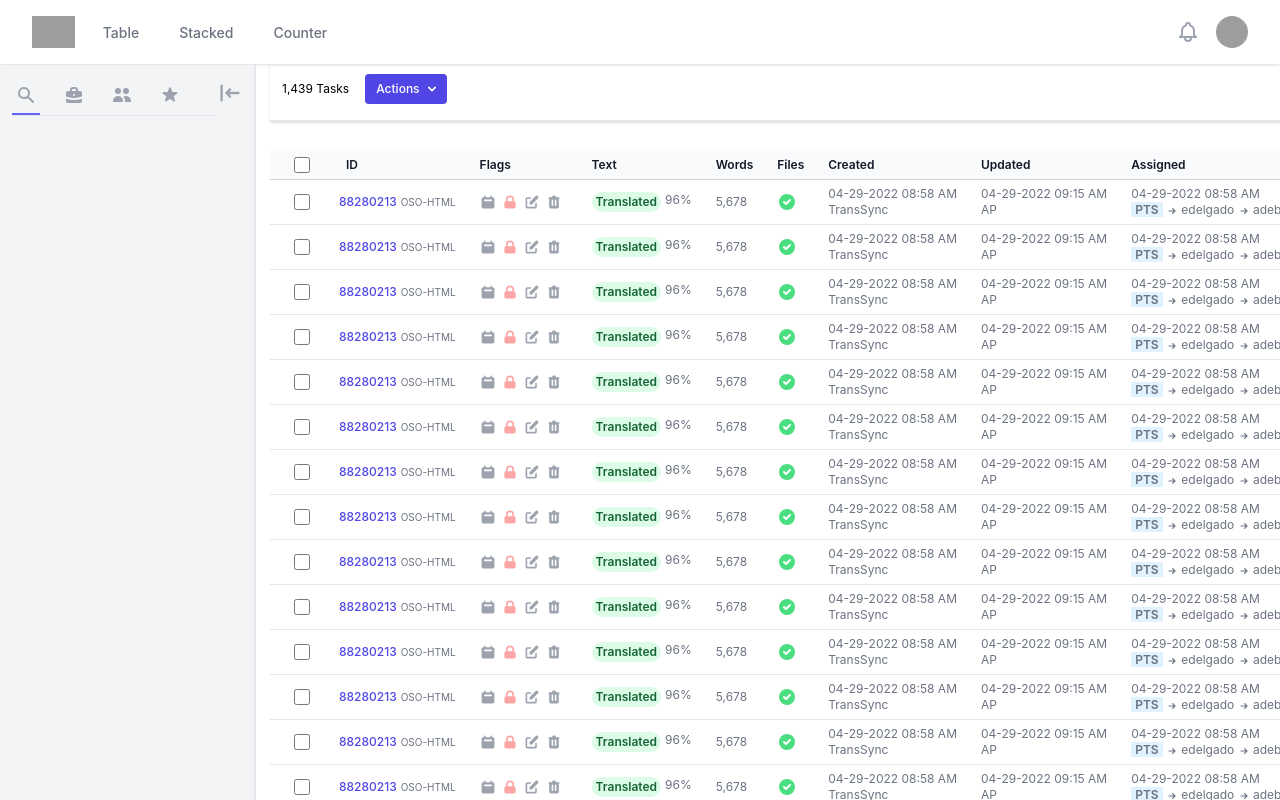
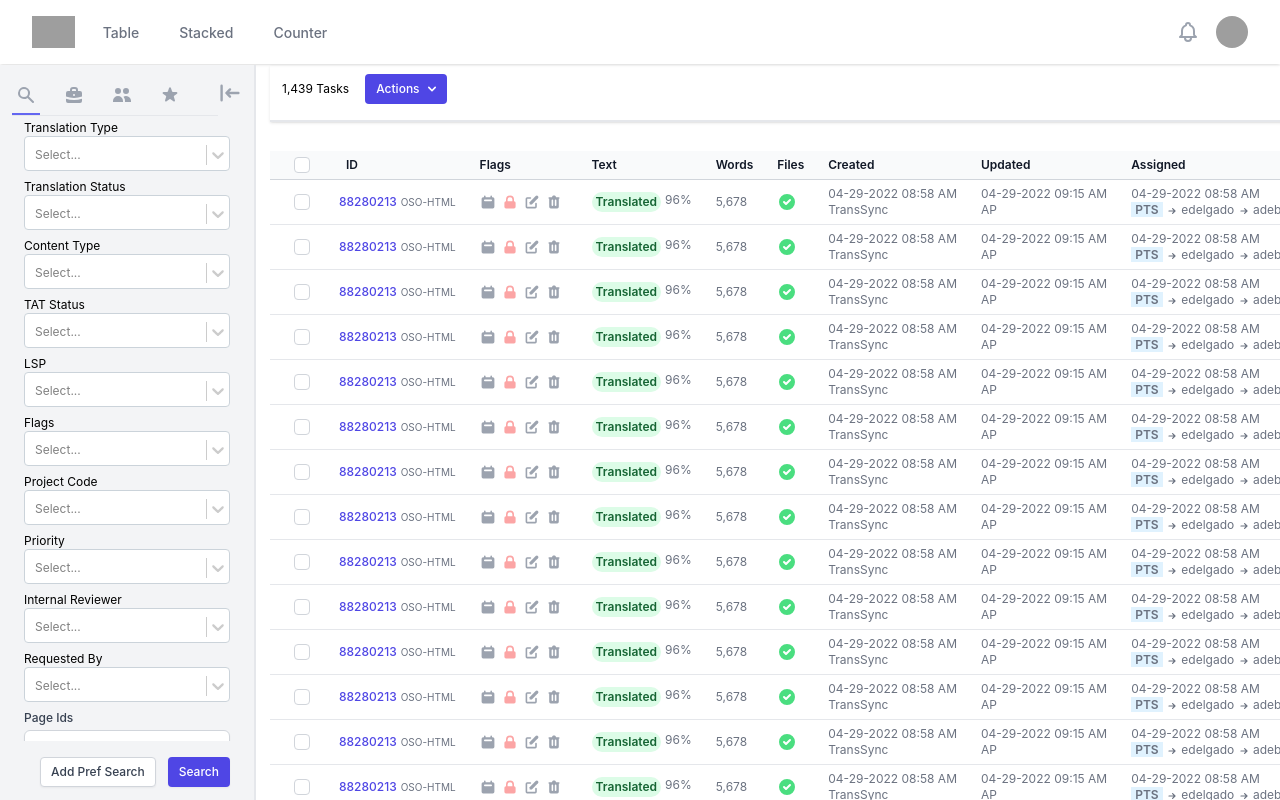
Before and after one commit to edelgado-en/page-queue, a React (Create React App) app: page /#/ in a window 1280 px wide. Both pictures are taken after a click on the icon 28 px from the left and 93 px from the top of the page. Shown: the top 800 px of the page. Built offline with nearby package versions, Linux system fonts and the light colour scheme; grey boxes are pictures that could not be loaded.

Commit message:
Added search filters, dropdowns, and calendar pickers. Added support for different view ports

```diff
--- a/package.json
+++ b/package.json
@@ -18,10 +18,12 @@
     "axios": "^0.26.1",
     "heroicons": "^1.0.5",
     "react": "^18.1.0",
+    "react-datepicker": "^4.7.0",
     "react-dom": "^18.1.0",
     "react-redux": "^8.0.1",
     "react-router-dom": "^6.3.0",
     "react-scripts": "5.0.1",
+    "react-select": "^5.3.2",
     "typescript": "^4.6.4",
     "typescript-plugin-css-modules": "^3.4.0",
     "web-vitals": "^2.1.4"
--- /dev/null
+++ b/src/contants.js
@@ -0,0 +1,36 @@
+export const STANDARD_DROPDOWN_STYLES = {
+    control: (provided) => ({
+        ...provided,
+        padding: '0px',
+        borderColor: '#cbd3da',
+        '&:hover': {
+            borderColor: '#a2a8ae'
+        },
+        minHeight: '',
+        maxHeight: '35px'
+    }),
+    placeholder: (provided) => ({
+        ...provided,
+        fontSize: '12px'
+    }),
+    dropdownIndicator: (provided) => ({
+        ...provided,
+        padding: '1px'
+    }),
+    singleValue: (provided) => ({
+        ...provided,
+        fontSize: '12px'
+    }),
+    option: (provided) => ({
+        ...provided,
+        fontSize: '12px',
+        paddingBottom: '5px',
+        paddingTop: '5px'
+      }),
+      groupHeading: (provided) => ({
+        ...provided,
+        background: '#f2f4f7',
+        paddingTop: '5px',
+        paddingBottom: '5px'
+    })
+};
--- a/src/routes/home/home.component.jsx
+++ b/src/routes/home/home.component.jsx
@@ -7,6 +7,14 @@ import { CalendarIcon, ChevronRightIcon,
 import Dropdown from '../../components/dropdown.component'
 
 import ActionBar from '../../components/action-bar.component'
+
+import Select from 'react-select';
+
+import { STANDARD_DROPDOWN_STYLES } from '../../contants';
+
+import DatePicker from "react-datepicker";
+
+import "react-datepicker/dist/react-datepicker.css";
 
 const people = [
   {
@@ -141,9 +149,18 @@ function classNames(...classes) {
   return classes.filter(Boolean).join(' ')
 }
 
+const options = [
+  { value: 'chocolate', label: 'Chocolate' },
+  { value: 'strawberry', label: 'Strawberry' },
+  { value: 'vanilla', label: 'Vanilla' },
+];
+
 export default function Home() {
   const checkbox = useRef()
   const [sideBarExpanded, setSideBarExpanded] = useState(false);
+  const [startDate, setStartDate] = useState(new Date());
+
+  const [selectedOption, setSelectedOption] = useState(null);
   const [checked, setChecked] = useState(false)
   const [indeterminate, setIndeterminate] = useState(false)
   const [selectedPeople, setSelectedPeople] = useState([])
@@ -180,8 +197,8 @@ export default function Home() {
 
   const ExpandedSideBar = () => {
     return (
-      <div className="fixed flex bg-gray-100 min-h-screen flex-col z-50 border-r-2 p-3 w-64">
-        <div className="flex flex-row">
+      <div className="fixed bg-gray-100 min-h-screen flex-col z-50 border-r-2 p-3 w-64 h-full">
+        <div className="flex flex-row h-[4%]">
           <div className='basis-[90%]'>
             <div className="border-b border-gray-200">
               <nav className="flex space-x-5">
@@ -204,6 +221,161 @@ export default function Home() {
             <LoginIcon className="flex-shrink-0 h-6 w-6 text-gray-400 cursor-pointer" onClick={handleSideBarExpanded}/>
           </div>
         </div>
+
+        <div className="mt-3 px-3 overflow-y-auto lg:h-[80%] md:h-[70%] sm:h-[60%]">
+            {/* The filters that are never used should be hidden in a "show more link" because they are almost never used
+               there is no need to keep showing them all the time.
+            */}
+            <div>
+              <div className="text-xs">Translation Type</div>
+              <Select
+                maxMenuHeight={850}
+                styles={STANDARD_DROPDOWN_STYLES}
+                defaultValue={selectedOption}
+                onChange={setSelectedOption}
+                options={options}
+              />
+
+              <div className="text-xs mt-2">Translation Status</div>
+              <Select
+                maxMenuHeight={850}
+                styles={STANDARD_DROPDOWN_STYLES}
+                defaultValue={selectedOption}
+                onChange={setSelectedOption}
+                options={options}
+              />
+
+              <div className="text-xs mt-2">Content Type</div>
+              <Select
+                maxMenuHeight={850}
+                styles={STANDARD_DROPDOWN_STYLES}
+                defaultValue={selectedOption}
+                onChange={setSelectedOption}
+                options={options}
+              />
+
+              <div className="text-xs mt-2">TAT Status</div>
+              <Select
+                maxMenuHeight={850}
+                styles={STANDARD_DROPDOWN_STYLES}
+                defaultValue={selectedOption}
+                onChange={setSelectedOption}
+                options={options}
+              />
+
+              <div className="text-xs mt-2">LSP</div>
+              <Select
+                maxMenuHeight={850}
+                styles={STANDARD_DROPDOWN_STYLES}
+                defaultValue={selectedOption}
+                onChange={setSelectedOption}
+                options={options}
+              />
+
+              <div className="text-xs mt-2">Flags</div>
+              <Select
+                maxMenuHeight={850}
+                styles={STANDARD_DROPDOWN_STYLES}
+                defaultValue={selectedOption}
+                onChange={setSelectedOption}
+                options={options}
+              />
+
+              <div className="text-xs mt-2">Project Code</div>
+              <Select
+                maxMenuHeight={850}
+                styles={STANDARD_DROPDOWN_STYLES}
+                defaultValue={selectedOption}
+                onChange={setSelectedOption}
+                options={options}
+              />
+
+              <div className="text-xs mt-2">Priority</div>
+              <Select
+                maxMenuHeight={850}
+                styles={STANDARD_DROPDOWN_STYLES}
+                defaultValue={selectedOption}
+                onChange={setSelectedOption}
+                options={options}
+              />
+
+              <div className="text-xs mt-2">Internal Reviewer</div>
+              <Select
+                maxMenuHeight={850}
+                styles={STANDARD_DROPDOWN_STYLES}
+                defaultValue={selectedOption}
+                onChange={setSelectedOption}
+                options={options}
+              />
+
+              <div className="text-xs mt-2">Requested By</div>
+              <Select
+                maxMenuHeight={850}
+                styles={STANDARD_DROPDOWN_STYLES}
+                defaultValue={selectedOption}
+                onChange={setSelectedOption}
+                options={options}
+              />
+
+              <label htmlFor="email" className="block text-xs font-medium text-gray-700 mt-2">
+                Page Ids
+              </label>
+              <input
+                type="text"
+                name="ids"
+                id="ids"
+                className="mt-1 shadow-sm focus:ring-indigo-500 focus:border-indigo-500 block w-full text-xs border-gray-300 rounded-md"
+                placeholder="1,2,3,4,5..."
+              />
+
+              {/* Put this in a component */}
+              <label htmlFor="email" className="block text-xs font-medium text-gray-700 mt-2">
+                Page Urls
+              </label>
+              <input
+                type="text"
+                name="urls"
+                id="urls"
+                className="shadow-sm focus:ring-indigo-500 focus:border-indigo-500 block w-full text-xs border-gray-300 rounded-md"
+                placeholder="url1,url2,url3..."
+              />
+
+              <label className="block text-xs font-medium text-gray-700 mt-2">
+                Queue Start Date
+              </label>
+              <DatePicker
+                selected={startDate}
+                showTimeSelect
+                className="shadow-sm focus:ring-indigo-500 focus:border-indigo-500 block w-full text-xs border-gray-300 rounded-md p-2"
+                onChange={(date) => setStartDate(date)} />
+
+              <label className="block text-xs font-medium text-gray-700 mt-2">
+                Queue End Date
+              </label>
+              <DatePicker
+                selected={startDate}
+                showTimeSelect
+                className="shadow-sm focus:ring-indigo-500 focus:border-indigo-500 block w-full text-xs border-gray-300 rounded-md p-2"
+                onChange={(date) => setStartDate(date)} />
+
+            </div>
+
+        </div>
+        <div className="h-[15%] px-3 text-right py-4">
+          <button
+            type="button"
+            className="mr-3 inline-flex items-center px-2.5 py-1.5 border border-gray-300 shadow-sm text-xs font-medium rounded text-gray-700 bg-white hover:bg-gray-50 focus:outline-none focus:ring-2 focus:ring-offset-2 focus:ring-indigo-500"
+          >
+            Add Pref Search
+          </button>
+          <button
+            type="button"
+            className="inline-flex items-center px-2.5 py-1.5 border border-transparent text-xs font-medium rounded shadow-sm text-white bg-indigo-600 hover:bg-indigo-700 focus:outline-none focus:ring-2 focus:ring-offset-2 focus:ring-indigo-500"
+          >
+            Search
+          </button>
+        </div>
+
       </div>
     )
   }
--- a/tailwind.config.js
+++ b/tailwind.config.js
@@ -5,5 +5,7 @@ module.exports = {
   theme: {
     extend: {},
   },
-  plugins: [],
+  plugins: [
+    require('@tailwindcss/forms') //this is needed for input fields to be styled correctly
+  ],
 }
```
Also changed, not shown: 1 other file (tests, documents, lock files or other folders).
